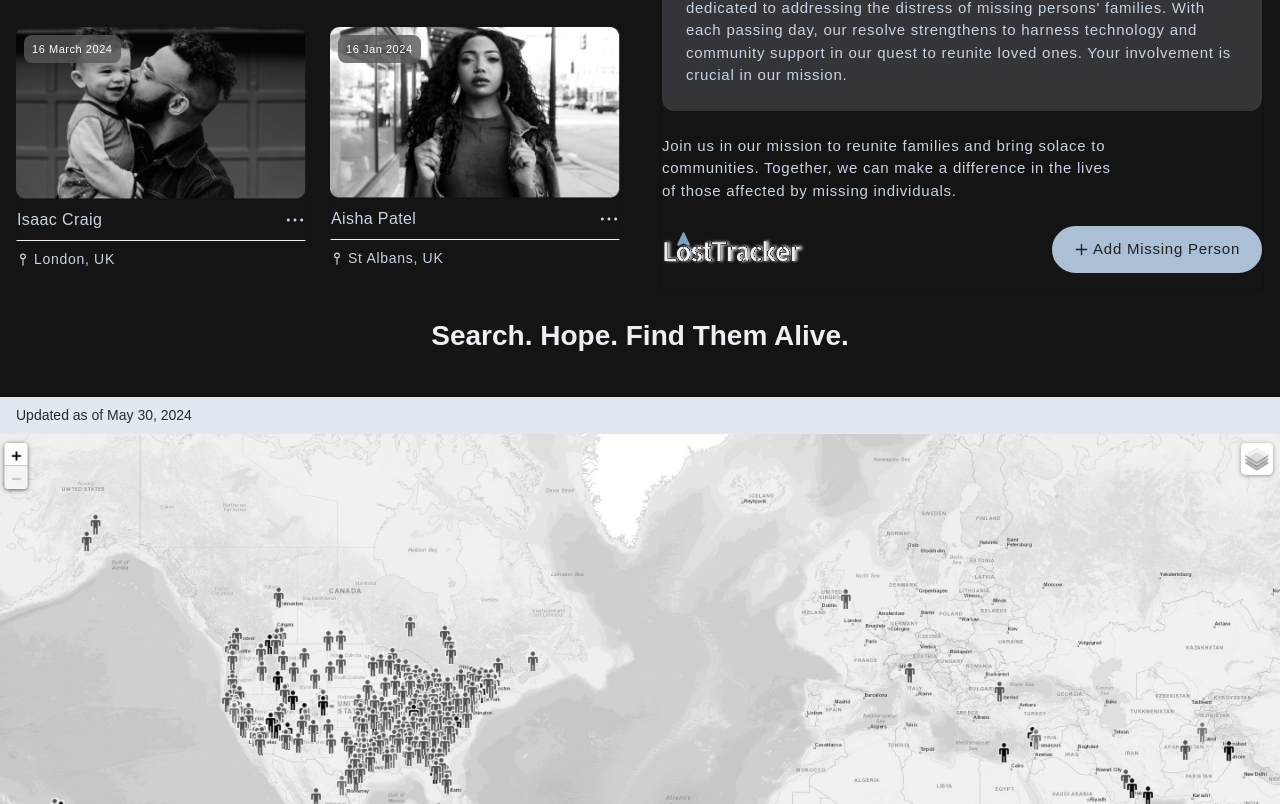
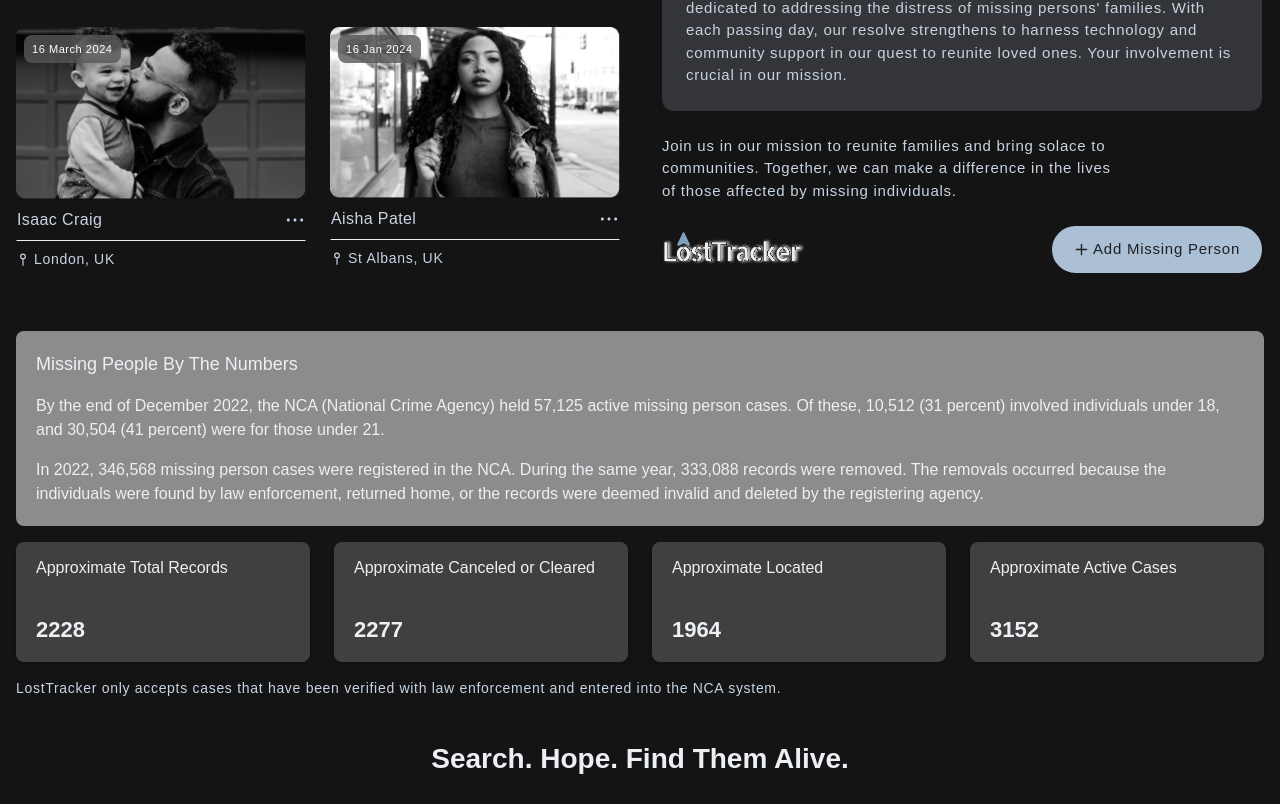
Before and after one commit to joujou144/missing-persons-homepage, a Next.js app: page / in a window 1280 px wide. Shown: the part 1996-2800 px from the top of the page. Built offline with nearby package versions, Linux system fonts and the light colour scheme; a web font is replaced by a local one.

Commit message:
create Infoboard component to update Why section

```diff
--- a/app/Why.tsx
+++ b/app/Why.tsx
@@ -8,6 +8,7 @@ import {
   MAP_TEXT,
   persons,
   REASONS,
+  statistics,
   WHY_SLOGANS,
 } from "@/constant";
 import Image from "next/image";
@@ -15,6 +16,7 @@ import Button from "../components/Button";
 import Heading from "../components/Heading";
 import MissingPersons from "../components/MissingPersons";
 import Link from "next/link";
+import InfoBoard from "@/components/InfoBoard";
 
 const Why = () => {
   return (
@@ -49,7 +51,29 @@ const Why = () => {
             className="lg:w-1/2 order-first py-6 min-[900px]:py-0"
           />
         </div>
-        <p className="text-center capitalize bold-content mt-6 mb-10 text-primary-700">
+        <InfoBoard
+          title="missing people by the numbers"
+          className="mt-10 mb-4 mx-4"
+        />
+        {/* Statistics cards */}
+        <ul className="grid gap-6 md:grid-cols-2 lg:grid-cols-4 text-primary-700 mx-4">
+          {statistics.map(({ label, number }) => (
+            <li
+              key={label}
+              className="bg-dark-300 px-5 py-4 rounded-lg shadow-md h-[120px] flex flex-col justify-between"
+            >
+              <h4 className="text-sm md:text-[16px] overflow-hidden text-ellipsis mb-2">
+                {label}
+              </h4>
+              <p className="text-[22px] font-bold">{number}</p>
+            </li>
+          ))}
+        </ul>
+        <p className="my-4 text-xs md:text-sm content-font tracking-wider mx-4">
+          LostTracker only accepts cases that have been verified with law
+          enforcement and entered into the NCA system.
+        </p>
+        <p className="text-center capitalize bold-content my-10 text-primary-700">
           {MAP_TEXT}
         </p>
       </div>
@@ -58,7 +82,7 @@ const Why = () => {
   );
 };
 
-export const CallToAction = () => {
+const CallToAction = () => {
   return (
     <div className="content-size pb-6 lg:pb-4 flex flex-col gap-6">
       <p className="p-6 bg-surface-mixed-200 rounded-xl font-light">
@@ -93,7 +117,7 @@ export const CallToAction = () => {
   );
 };
 
-export const Map = () => {
+const Map = () => {
   return (
     <>
       <div className="bg-slate-200 content-font text-[13px] md:text-[14px] py-2 text-dark-200">
@@ -101,13 +125,13 @@ export const Map = () => {
           <p className="mx-4">{MAP_DATE}</p>
         </div>
       </div>
-      <Image
+      {/* <Image
         src="/map.png"
         alt="map"
         width={800}
         height={100}
         className="w-full image-grayscale"
-      />
+      /> */}
       <div className="bg-slate-200 content-font text-[13px] md:text-[14px] py-2 text-dark-200">
         <div className="max-container">
           <p className="mx-4 text-right">{MAP_INFO}</p>
--- a/components/Heading.tsx
+++ b/components/Heading.tsx
@@ -8,12 +8,12 @@ type PillProps = {
 
 const Heading = ({ label, variant, className }: PillProps) => {
   return (
-    <p
+    <h3
       className={`flex items-center gap-4 text-[18px] uppercase mb-4 ${className}`}
     >
       <span className={`${variant} h-[5px] rounded-sm w-20`}></span>
       {label}
-    </p>
+    </h3>
   );
 };
 
--- /dev/null
+++ b/components/InfoBoard.tsx
@@ -0,0 +1,32 @@
+import cn from "classnames";
+
+type InfoBoardProps = {
+  className?: string;
+  title: string;
+};
+
+const InfoBoard = ({ className, title }: InfoBoardProps) => {
+  return (
+    <div
+      className={cn(
+        `${className} bg-dark-600 text-primary-700 p-5 rounded-lg content-font tarcking-wider font-thin`
+      )}
+    >
+      <h3 className={"text-[18px] capitalize mb-4"}>{title}</h3>
+
+      <p className="">
+        By the end of December 2022, the NCA (National Crime Agency) held 57,125
+        active missing person cases. Of these, 10,512 (31 percent) involved
+        individuals under 18, and 30,504 (41 percent) were for those under 21.
+      </p>
+      <p className="mt-4">
+        In 2022, 346,568 missing person cases were registered in the NCA. During
+        the same year, 333,088 records were removed. The removals occurred
+        because the individuals were found by law enforcement, returned home, or
+        the records were deemed invalid and deleted by the registering agency.
+      </p>
+    </div>
+  );
+};
+
+export default InfoBoard;
--- /dev/null
+++ b/constant/getRandomNumber.ts
@@ -0,0 +1,4 @@
+// Function to generate a random number between min and max (inclusive)
+export const getRandomNumber = (min: number, max: number) => {
+  return Math.floor(Math.random() * (max - min + 1) + min);
+};
--- a/constant/index.ts
+++ b/constant/index.ts
@@ -1,4 +1,5 @@
 import { LatLngTuple } from "leaflet";
+import { getRandomNumber } from "@/constant/getRandomNumber";
 
 // NAVIGATION
 export const NAV_LINKS = [
@@ -140,6 +141,16 @@ export const persons: PersonProps[] = [
   },
 ];
 
+export const statistics = [
+  { label: "Approximate Total Records", number: getRandomNumber(1000, 5000) },
+  {
+    label: "Approximate Canceled or Cleared",
+    number: getRandomNumber(1000, 5000),
+  },
+  { label: "Approximate Located", number: getRandomNumber(1000, 5000) },
+  { label: "Approximate Active Cases", number: getRandomNumber(1000, 5000) },
+];
+
 // FOOTER SECTION
 export const COPYRIGHT = "Copyright © 2024 LostTracker. All Rights Reserved.";
 
```
